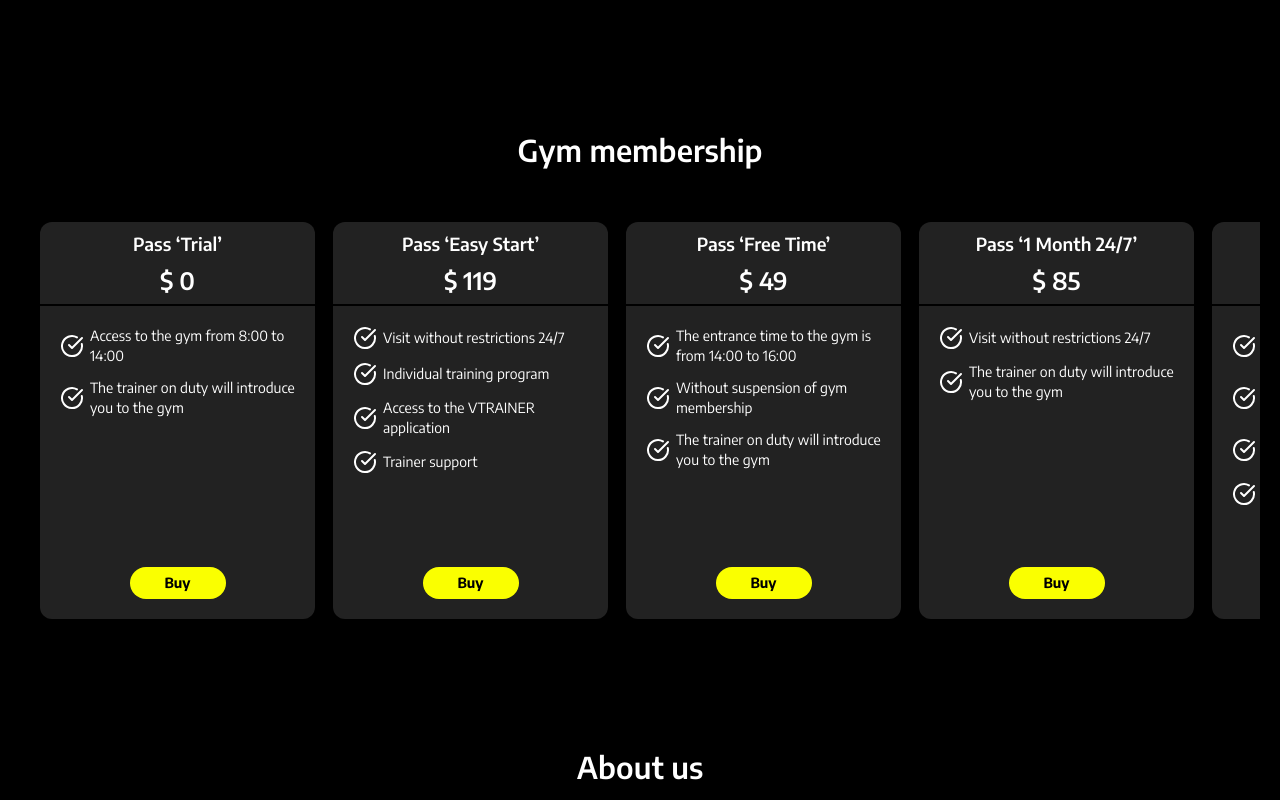
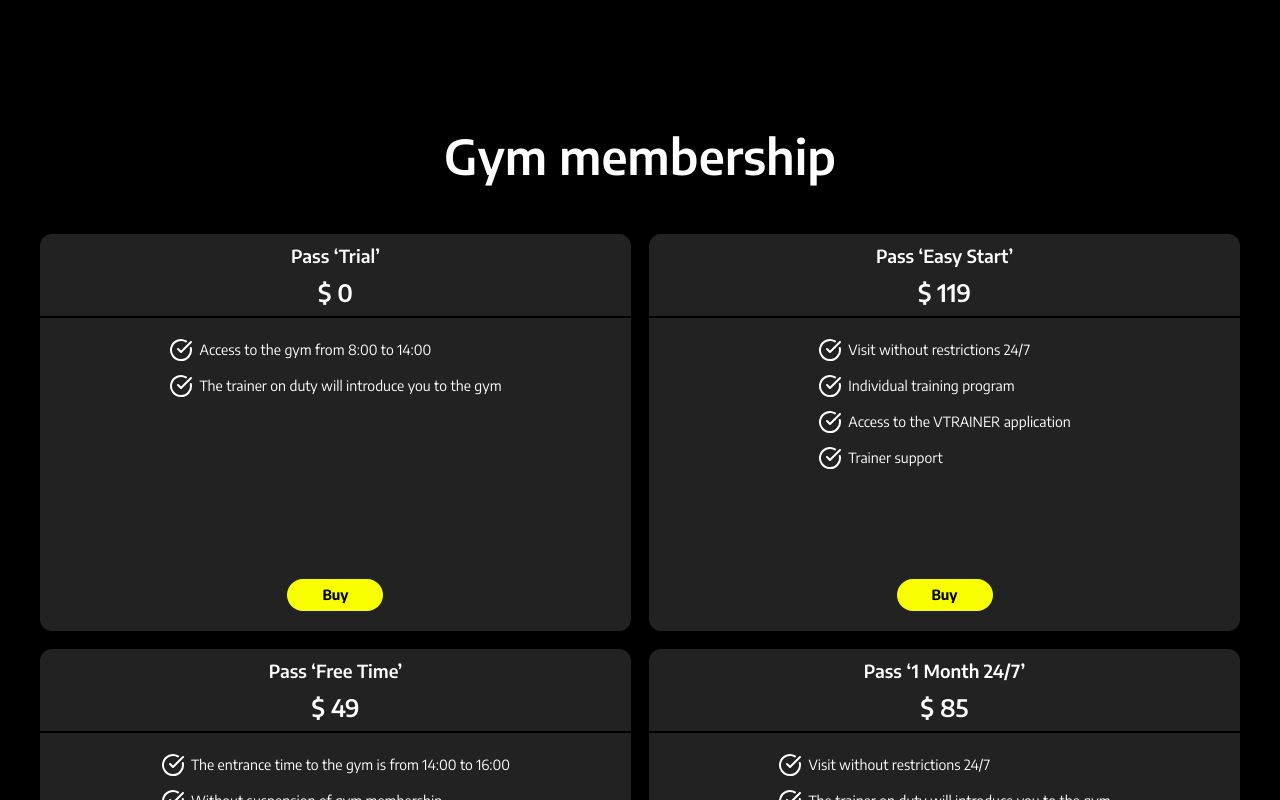
Before and after one commit to ErykOlliver/Gym24, a React (Vite) app: page / in a window 1280 px wide. Shown: the part 1320-2120 px from the top of the page. Built offline with nearby package versions, Linux system fonts and the light colour scheme.

Commit message:
seção Gym Membership finalizada

```diff
--- a/src/pages/landing/MemberShip.tsx
+++ b/src/pages/landing/MemberShip.tsx
@@ -5,8 +5,8 @@ export default function MemberShip() {
 
     return (
         <section className="font-enconde-sans h-2/4 w-screen snap-start items-center gap-11 px-5 py-15 flex flex-col">
-            <h1 className=" text-3xl font-semibold">Gym membership</h1>
-            <div className="no-scroll grid grid-flow-col overflow-x-auto overflow-y-hidden items-center auto-cols-[275px] auto-rows-[397px] scroll-smooth px-5 py-2.5 w-full gap-4.5 snap-x snap-mandatory">
+            <h1 className="sm:text-5xl text-3xl font-semibold">Gym membership</h1>
+            <div className="sm:grid-cols-2 sm:grid-flow-row sm:overflow-hidden no-scroll grid grid-flow-col overflow-x-auto overflow-y-hidden items-center auto-cols-[275px] auto-rows-[397px] scroll-smooth px-5 py-2.5 w-full gap-4.5 snap-x snap-mandatory">
                 <Pass
                     title="Pass ‘Trial’ "
                     price="$ 0"
```
